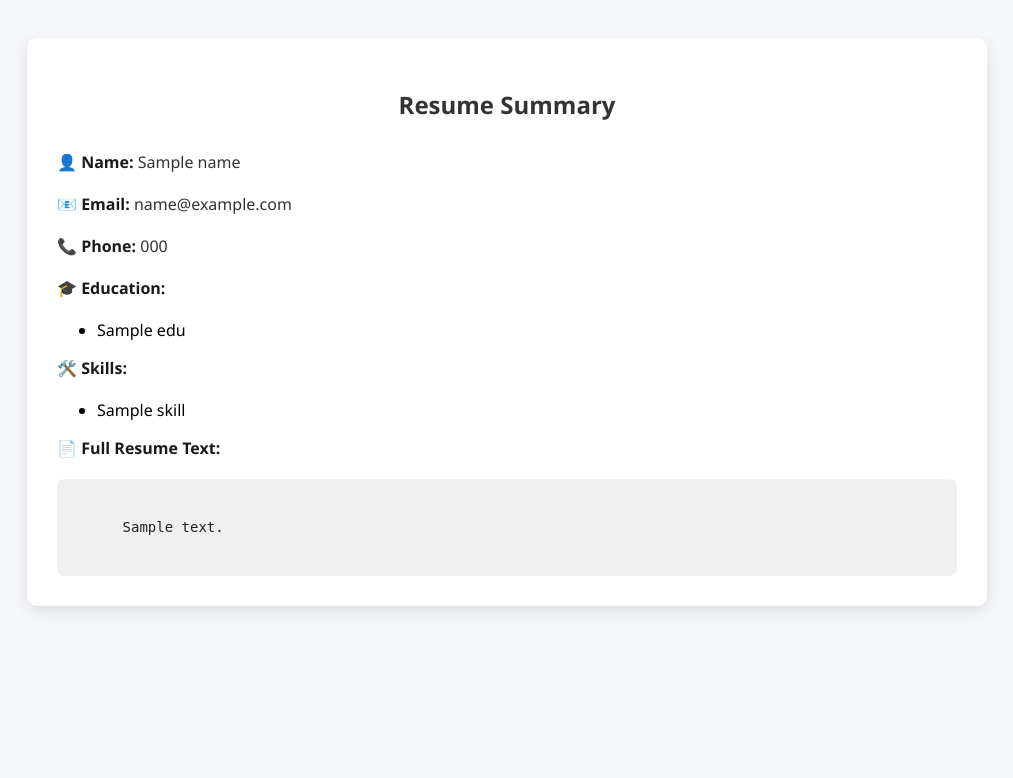
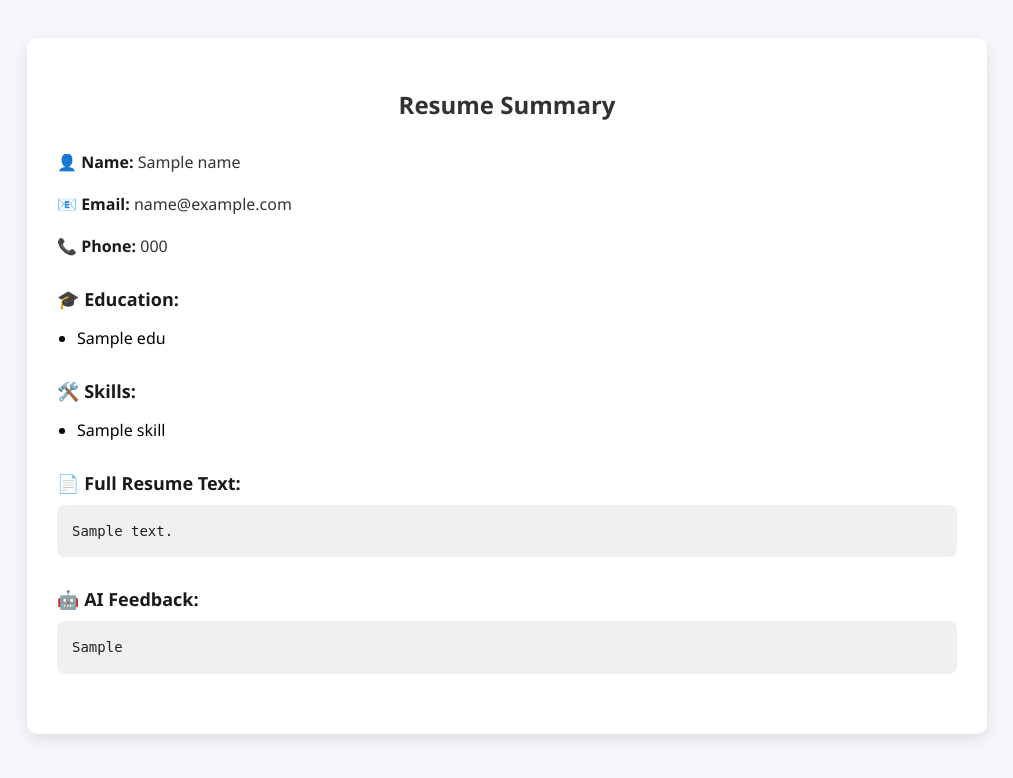
Before and after one commit to varunvamsich/resume-doctor, a Flask app: template templates/summary.html in a window 1280 px wide. Shown: the top 778 px of the page, without its empty margins (133-1146 px from the left). Run offline with Flask 3, Linux system fonts and the light colour scheme; the template is opened without the code that fills it: most values are stand-ins (such as "Sample title", 1, 10 or a date in 2020).

Commit message:
Final phase-3 commit: .env setup, updated summary, secured API

```diff
--- a/app.py
+++ b/app.py
@@ -1,71 +1,101 @@
 from flask import Flask, render_template, request
+import fitz  # PyMuPDF
+import openai
 import re
-import fitz  # PyMuPDF
+import os
+from dotenv import load_dotenv
 
 app = Flask(__name__)
 
-def extract_text_from_pdf(path):
-    doc = fitz.open(path)
-    text = ""
-    for page in doc:
-        text += page.get_text()
-    return text
+# ✅ Load environment variables from .env
+load_dotenv()
 
-def extract_email(text):
-    match = re.search(r'[\w\.-]+@[\w\.-]+', text)
-    return match.group(0) if match else "Not found"
+# ✅ Set OpenAI API key securely
+openai.api_key = os.getenv("OPENAI_API_KEY")
 
-def extract_phone(text):
-    match = re.search(r'(\+91[\-\s]?)?[789]\d{9}', text)
-    return match.group(0) if match else "Not found"
+# ✅ Helper function to extract sections
+def extract_section(lines, start_keyword, stop_keywords):
+    extracted = []
+    started = False
+    for line in lines:
+        if start_keyword in line.lower():
+            started = True
+            continue
+        if started:
+            if any(stop in line.lower() for stop in stop_keywords):
+                break
+            if line.strip():
+                extracted.append(line.strip())
+    return extracted
 
-def extract_name(text):
-    lines = text.split('\n')
-    for line in lines:
-        if line.strip() and len(line.strip().split()) <= 4:
-            return line.strip()
-    return "Not found"
-
-def extract_education(text):
-    edu_keywords = ["B.Tech", "Bachelor", "Master", "Degree", "Graduation", "Engineering"]
-    education = []
-    lines = text.split('\n')
-    for line in lines:
-        for keyword in edu_keywords:
-            if keyword.lower() in line.lower():
-                education.append(line.strip())
-    return education if education else ["Not found"]
-
-def extract_skills(text):
-    skills_keywords = ["Python", "Java", "HTML", "CSS", "JavaScript", "SQL", "C++", "React", "Node.js"]
-    found_skills = [skill for skill in skills_keywords if skill.lower() in text.lower()]
-    return found_skills if found_skills else ["Not found"]
-
+# ✅ Route: Homepage
 @app.route('/')
-def home():
+def index():
     return render_template('index.html')
 
+# ✅ Route: Handle Resume Upload
 @app.route('/upload', methods=['POST'])
 def upload():
-    resume = request.files['resume']
-    resume_path = "uploaded_resume.pdf"
-    resume.save(resume_path)
+    file = request.files['resume']
 
-    text = extract_text_from_pdf(resume_path)
-    email = extract_email(text)
-    phone = extract_phone(text)
-    name = extract_name(text)
-    education = extract_education(text)
-    skills = extract_skills(text)
+    # ✅ Extract text from PDF
+    text = ""
+    if file.filename.endswith('.pdf'):
+        doc = fitz.open(stream=file.read(), filetype="pdf")
+        for page in doc:
+            text += page.get_text()
 
+    lines = text.strip().split('\n')
+
+    # ✅ Extract Basic Info
+    email_match = re.search(r'[\w\.-]+@[\w\.-]+', text)
+    phone_match = re.search(r'\+?\d[\d\s\-]{8,}\d', text)
+
+    name = lines[0] if lines else "Not found"
+    email = email_match.group() if email_match else "Not found"
+    phone = phone_match.group() if phone_match else "Not found"
+
+    # ✅ Extract Education & Skills Sections
+    education = extract_section(lines, "education", ["skills", "projects", "experience", "certifications"])
+    skills = extract_section(lines, "skills", ["projects", "experience", "certifications", "summary"])
+
+    # ✅ Prepare Prompt for AI
+    prompt = f"""
+    Analyze the following resume and provide:
+    1. Strengths of the candidate
+    2. Areas of improvement
+    3. Suitable job roles
+    4. Skills to learn for better job prospects
+
+    Resume:
+    {text}
+    """
+
+    # ✅ Generate AI Feedback
+    try:
+        response = openai.ChatCompletion.create(
+            model="gpt-4",
+            messages=[
+                {"role": "system", "content": "You are a professional career counselor."},
+                {"role": "user", "content": prompt}
+            ],
+            max_tokens=700,
+            temperature=0.7
+        )
+        ai_feedback = response.choices[0].message['content'].strip()
+    except Exception as e:
+        ai_feedback = f"Error analyzing resume: {e}"
+
+    # ✅ Render Summary Page
     return render_template(
         'summary.html',
-        text=text,
+        name=name,
         email=email,
         phone=phone,
-        name=name,
         education=education,
-        skills=skills
+        skills=skills,
+        text=text,
+        ai_feedback=ai_feedback
     )
 
 if __name__ == '__main__':
--- a/templates/summary.html
+++ b/templates/summary.html
@@ -30,7 +30,14 @@
       color: #333;
       margin-bottom: 20px;
     }
-    .resume-text {
+    .section-title {
+      font-size: 18px;
+      font-weight: bold;
+      margin-top: 30px;
+      margin-bottom: 10px;
+      color: #1a1a1a;
+    }
+    .resume-text, .ai-feedback {
       background-color: #f0f0f0;
       padding: 15px;
       border-radius: 8px;
@@ -42,6 +49,12 @@
       line-height: 1.6;
       max-height: 400px;
       overflow-y: auto;
+      margin-top: 10px;
+      margin-bottom: 30px;
+    }
+    ul {
+      margin-bottom: 30px;
+      padding-left: 20px;
     }
   </style>
 </head>
@@ -53,24 +66,25 @@
     <div class="info"><span class="label">📧 Email:</span> {{ email }}</div>
     <div class="info"><span class="label">📞 Phone:</span> {{ phone }}</div>
 
-    <div class="info"><span class="label">🎓 Education:</span></div>
+    <div class="section-title">🎓 Education:</div>
     <ul>
       {% for edu in education %}
         <li>{{ edu }}</li>
       {% endfor %}
     </ul>
 
-    <div class="info"><span class="label">🛠️ Skills:</span></div>
+    <div class="section-title">🛠️ Skills:</div>
     <ul>
       {% for skill in skills %}
         <li>{{ skill }}</li>
       {% endfor %}
     </ul>
 
-    <div class="info"><span class="label">📄 Full Resume Text:</span></div>
-    <div class="resume-text">
-      {{ text }}
-    </div>
+    <div class="section-title">📄 Full Resume Text:</div>
+    <div class="resume-text">{{ text }}</div>
+
+    <div class="section-title">🤖 AI Feedback:</div>
+    <div class="ai-feedback">{{ ai_feedback }}</div>
   </div>
 </body>
 </html>
```
Also changed, not shown: 1 other file.
